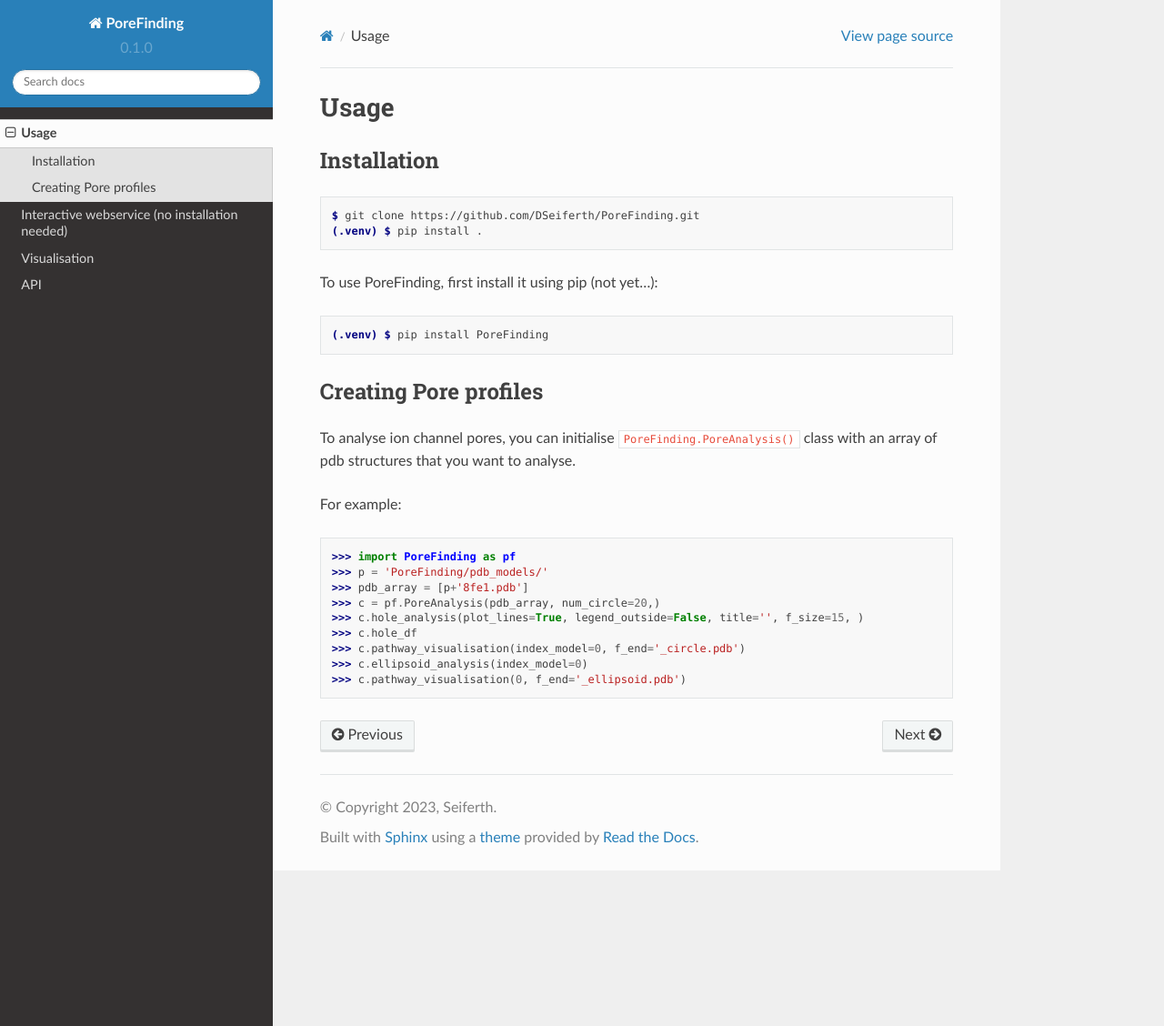
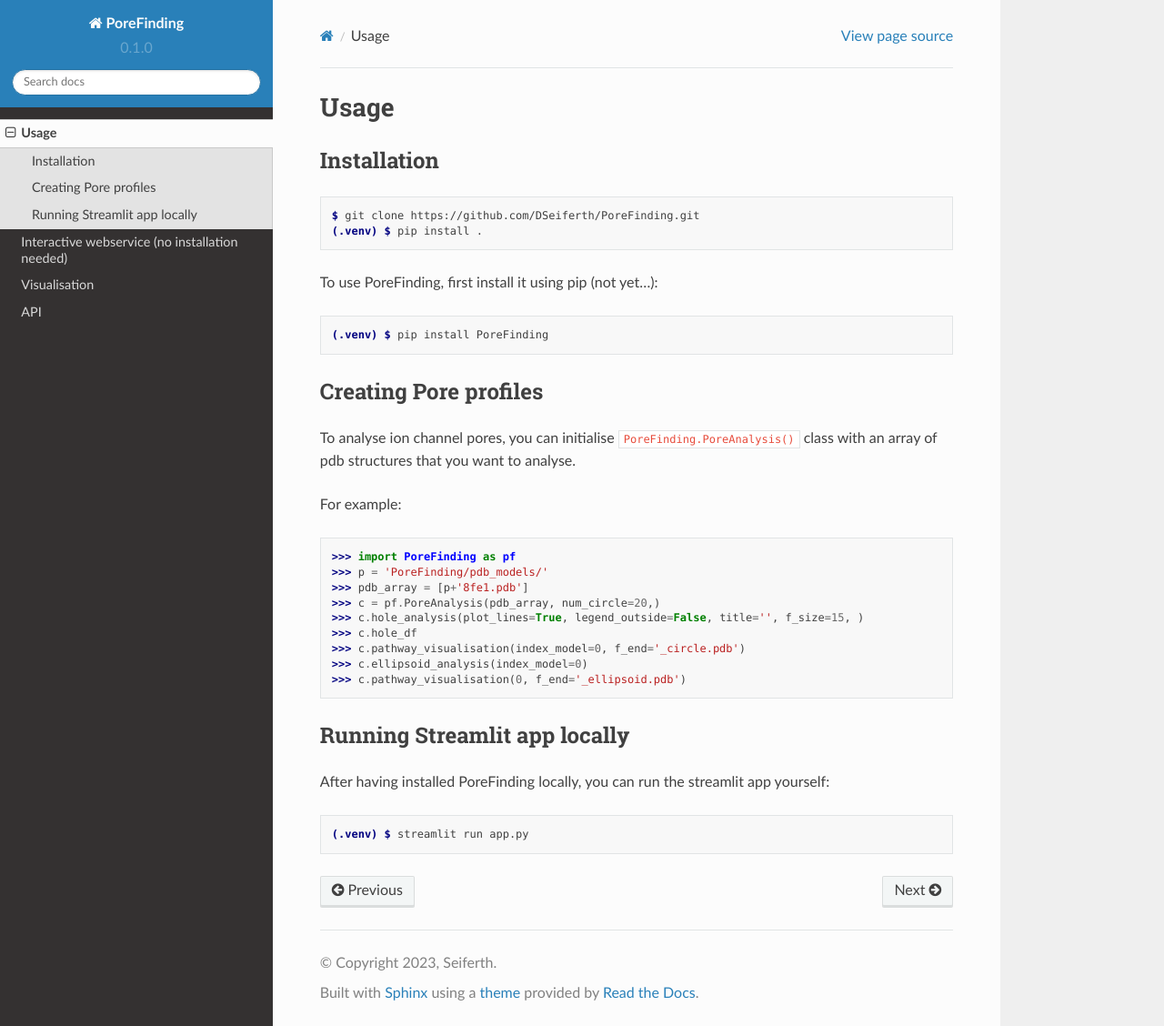
Before and after one commit to DSeiferth/PoreAnalyser, a Sphinx documentation site: the page built from docs/source/usage.rst, in a window 1280 px wide and 1128 px high. Shown: the whole window at 91% size. Built offline with Sphinx 7.4.7 and the Read the Docs theme 2.0.0, drawn with Linux system fonts in a browser that asks for light colours.

```diff
--- a/docs/source/usage.rst
+++ b/docs/source/usage.rst
@@ -35,3 +35,11 @@ For example:
 >>> c.pathway_visualisation(index_model=0, f_end='_circle.pdb')
 >>> c.ellipsoid_analysis(index_model=0)
 >>> c.pathway_visualisation(0, f_end='_ellipsoid.pdb')
+
+Running Streamlit app locally
+------------------------------
+After having installed PoreFinding locally, you can run the streamlit app yourself:
+
+.. code-block:: console
+
+   (.venv) $ streamlit run app.py
--- a/pyproject.toml
+++ b/pyproject.toml
@@ -5,4 +5,4 @@ build-backend = "flit_core.buildapi"
 [project]
 name = "PoreFinding"
 authors = [{name = "David Seiferth", email = "david.seiferth@oriel.ox.ac.uk"}]
-dynamic = ["version", "description"]
+dynamic = ["version", "description", "dependencies", "classifiers"]
```
Also changed, not shown: README.md (+2 -1 lines).
